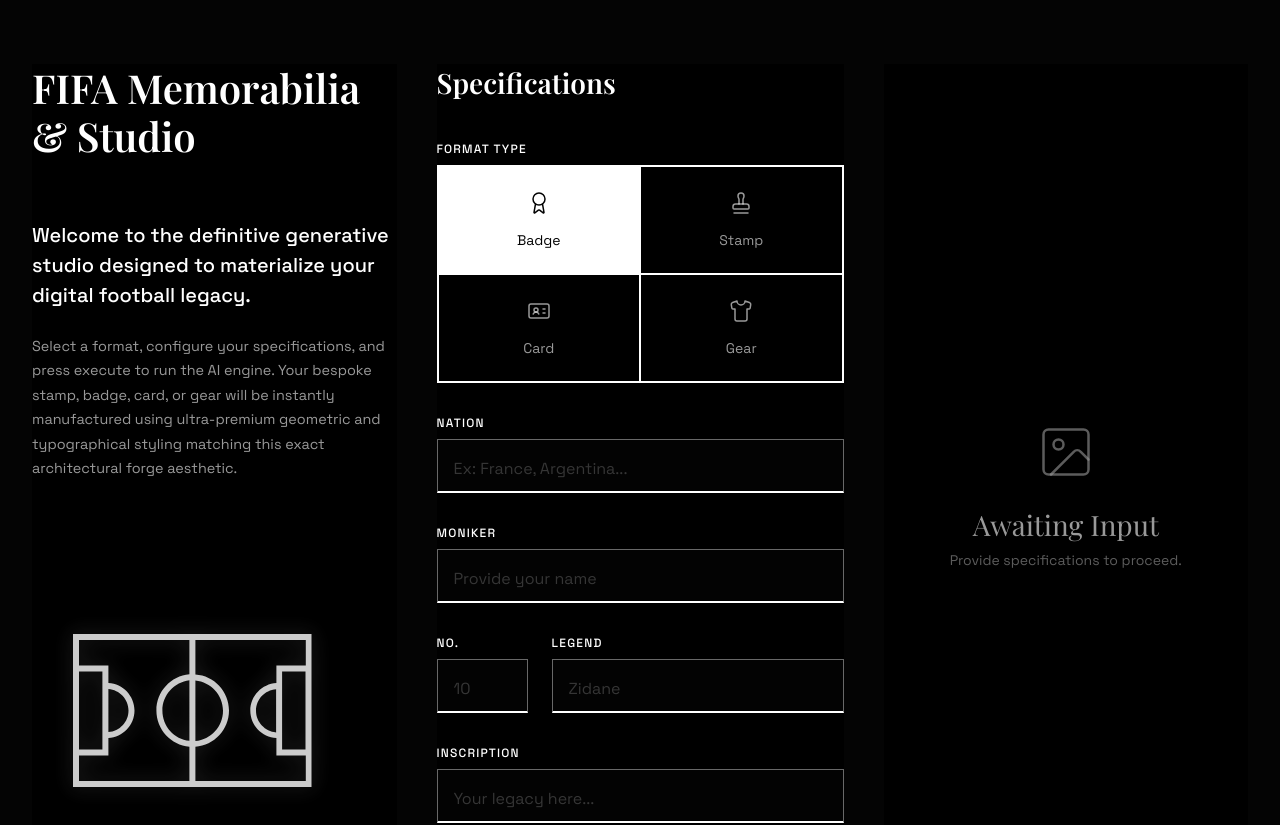
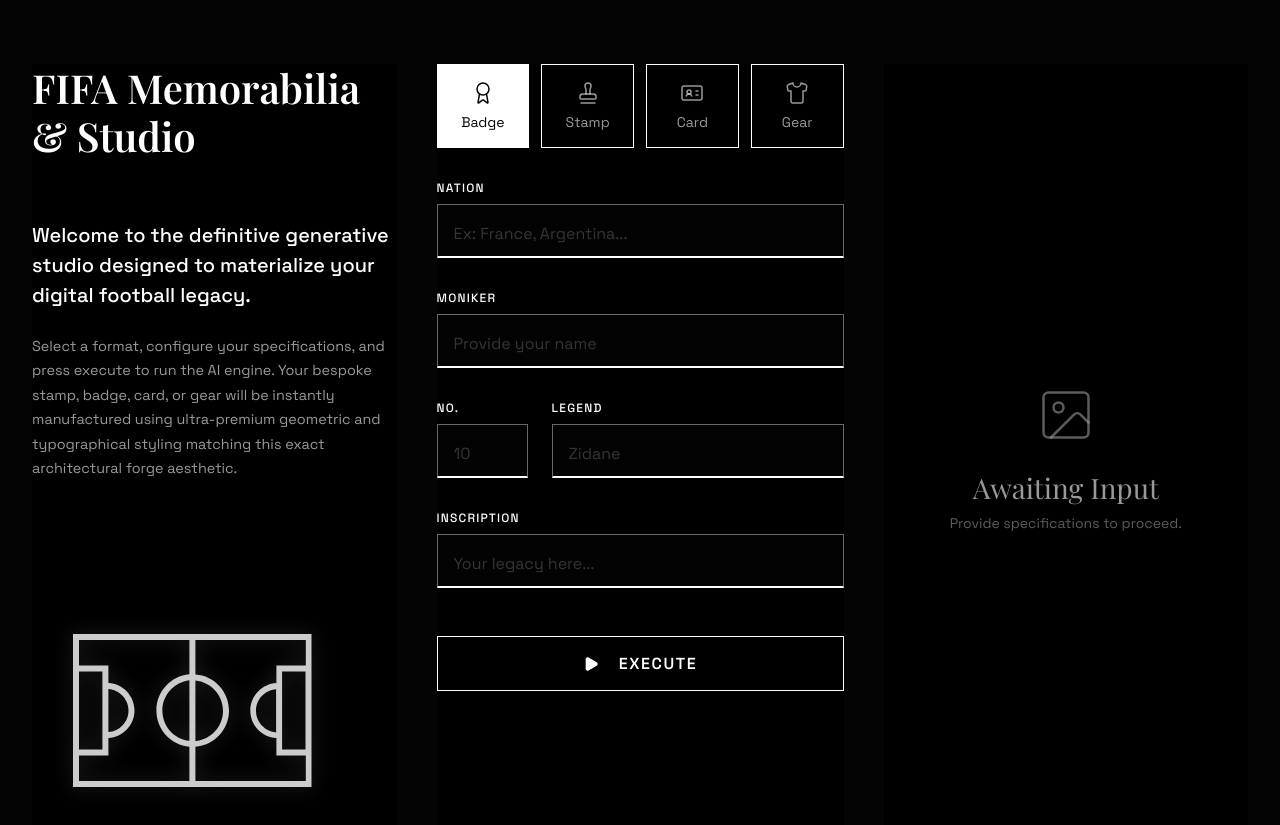
Before and after one commit to vamsibatchu1/fifa26, a React (Vite) app: page / in a window 1280 px wide. Shown: the top 825 px of the page. Built offline with nearby package versions, Linux system fonts and the light colour scheme.

Commit message:
UI: Refactor second column format type to horizontal row and remove extra headers/labels.

```diff
--- a/src/App.jsx
+++ b/src/App.jsx
@@ -101,13 +101,8 @@
 
         {/* Column 2: Configuration Panel */}
         <section className="glass-panel">
-          <h2 className="panel-header">
-            Specifications
-          </h2>
-
           <form onSubmit={handleGenerate} className="form-group" style={{ gap: '2rem' }}>
             <div className="form-group">
-              <label className="form-label">Format Type</label>
               <div className="selection-grid">
                 {itemTypes.map((item) => {
                   const Icon = item.icon;
--- a/src/index.css
+++ b/src/index.css
@@ -155,23 +155,23 @@
 
 /* Selection Grid */
 .selection-grid {
-  display: grid;
-  grid-template-columns: repeat(2, 1fr);
-  gap: 0;
-  border: 1px solid var(--panel-border);
+  display: flex;
+  gap: 12px;
+  border: none;
 }
 
 .selection-card {
+  flex: 1;
   background: transparent;
   border: 1px solid var(--panel-border);
-  padding: 1.5rem 1rem;
+  padding: 1rem 0.5rem;
   text-align: center;
   cursor: pointer;
   transition: var(--transition);
   display: flex;
   flex-direction: column;
   align-items: center;
-  gap: 1rem;
+  gap: 0.5rem;
   color: var(--text-secondary);
   font-weight: 400;
 }
```
